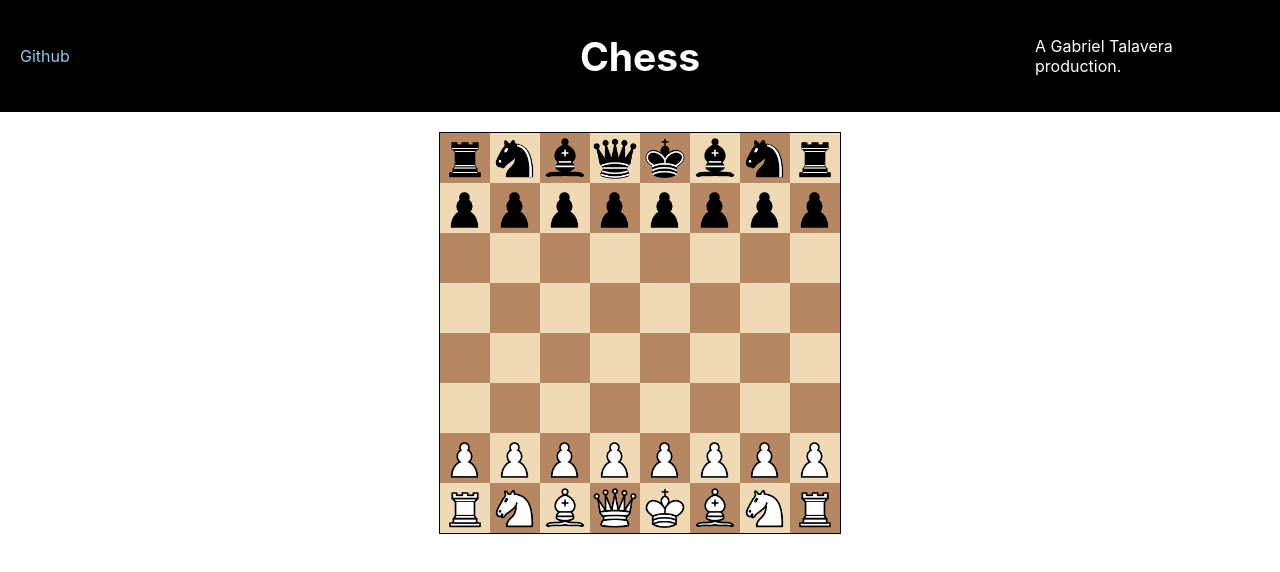
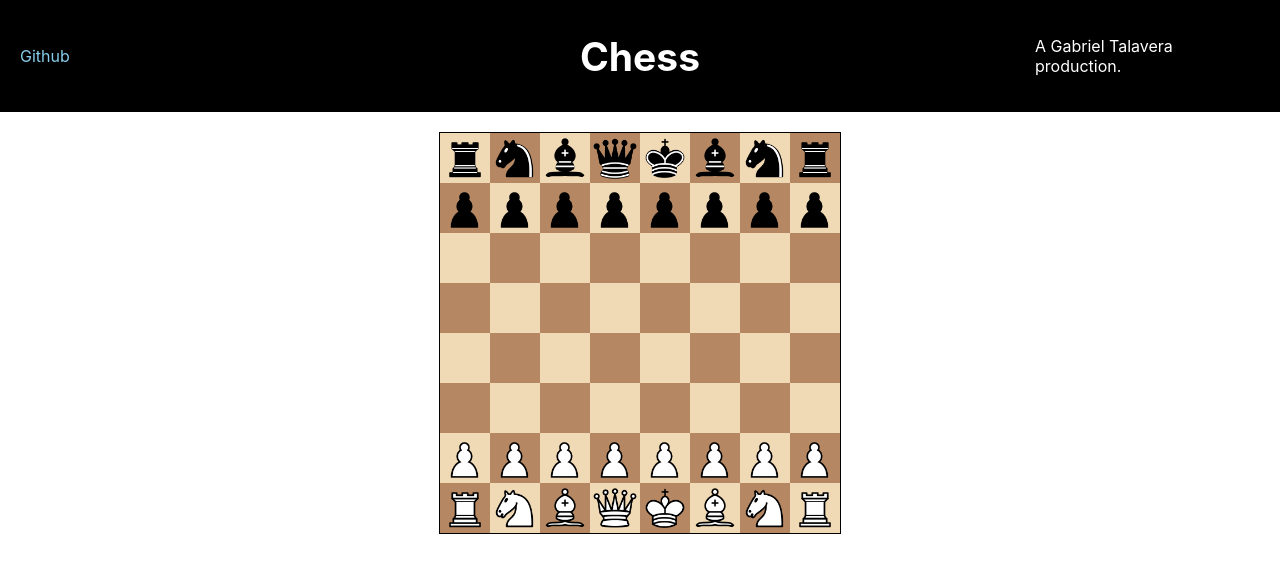
Before and after one commit to gabrieltal/chess, a React (Create React App) app: page / in a window 1280 px wide. Shown: the top 572 px of the page. Built offline with nearby package versions, Linux system fonts and the light colour scheme.

Commit message:
Set squares in the Game component state, added basic logic to move all pieces up one row, need to add logic for their moves and to indicate the piece is selected

```diff
--- a/src/components/board.jsx
+++ b/src/components/board.jsx
@@ -1,107 +1,31 @@
 import Square from './square';
 import React from 'react';
-import Knight from './pieces/knight';
-import Bishop from './pieces/bishop';
-import King from './pieces/king';
-import Queen from './pieces/queen';
-import Rook from './pieces/rook';
-import Pawn from './pieces/pawn';
 
 export default class Board extends React.Component {
-  renderSquare(x, y, piece = null) {
-    return <Square x={x} y={y} piece={piece} onClick={() => this.props.onClick(x, y, piece)} />;
+  renderSquare(index, x, y, piece = null) {
+    if (piece) {
+      return <Square key={index} index={index} x={x} y={y} piece={piece} onClick={() => this.props.onClick(index)} />;
+    } else {
+      return <Square key={index} index={index} x={x} y={y} piece={piece} />;
+    }
   }
 
   render() {
+    let displayedBoard = [];
+    let index = 0;
+
+    for (var x = 0; x < 8; x++) {
+      let boardRow = [];
+      for (var y = 0; y < 8; y++) {
+        boardRow.push(this.renderSquare(index, x, y, this.props.squares[index]));
+        index += 1;
+      }
+      displayedBoard.push(<div className="row" key={x}>{boardRow}</div>);
+    }
+
     return (
       <div className="board m-2">
-        <div className="row">
-          {this.renderSquare(0, 7, new Rook('black'))}
-          {this.renderSquare(1, 7, new Knight('black'))}
-          {this.renderSquare(2, 7, new Bishop('black'))}
-          {this.renderSquare(3, 7, new Queen('black'))}
-          {this.renderSquare(4, 7, new King('black'))}
-          {this.renderSquare(5, 7, new Bishop('black'))}
-          {this.renderSquare(6, 7, new Knight('black'))}
-          {this.renderSquare(7, 7, new Rook('black'))}
-        </div>
-
-        <div className="row">
-          {this.renderSquare(0, 6, new Pawn('black'))}
-          {this.renderSquare(1, 6, new Pawn('black'))}
-          {this.renderSquare(2, 6, new Pawn('black'))}
-          {this.renderSquare(3, 6, new Pawn('black'))}
-          {this.renderSquare(4, 6, new Pawn('black'))}
-          {this.renderSquare(5, 6, new Pawn('black'))}
-          {this.renderSquare(6, 6, new Pawn('black'))}
-          {this.renderSquare(7, 6, new Pawn('black'))}
-        </div>
-
-        <div className="row">
-          {this.renderSquare(0, 5)}
-          {this.renderSquare(1, 5)}
-          {this.renderSquare(2, 5)}
-          {this.renderSquare(3, 5)}
-          {this.renderSquare(4, 5)}
-          {this.renderSquare(5, 5)}
-          {this.renderSquare(6, 5)}
-          {this.renderSquare(7, 5)}
-        </div>
-
-        <div className="row">
-          {this.renderSquare(0, 4)}
-          {this.renderSquare(1, 4)}
-          {this.renderSquare(2, 4)}
-          {this.renderSquare(3, 4)}
-          {this.renderSquare(4, 4)}
-          {this.renderSquare(5, 4)}
-          {this.renderSquare(6, 4)}
-          {this.renderSquare(7, 4)}
-        </div>
-
-        <div className="row">
-          {this.renderSquare(0, 3)}
-          {this.renderSquare(1, 3)}
-          {this.renderSquare(2, 3)}
-          {this.renderSquare(3, 3)}
-          {this.renderSquare(4, 3)}
-          {this.renderSquare(5, 3)}
-          {this.renderSquare(6, 3)}
-          {this.renderSquare(7, 3)}
-        </div>
-
-        <div className="row">
-          {this.renderSquare(0, 2)}
-          {this.renderSquare(1, 2)}
-          {this.renderSquare(2, 2)}
-          {this.renderSquare(3, 2)}
-          {this.renderSquare(4, 2)}
-          {this.renderSquare(5, 2)}
-          {this.renderSquare(6, 2)}
-          {this.renderSquare(7, 2)}
-        </div>
-
-        <div className="row">
-          {this.renderSquare(0, 1, new Pawn('white'))}
-          {this.renderSquare(1, 1, new Pawn('white'))}
-          {this.renderSquare(2, 1, new Pawn('white'))}
-          {this.renderSquare(3, 1, new Pawn('white'))}
-          {this.renderSquare(4, 1, new Pawn('white'))}
-          {this.renderSquare(5, 1, new Pawn('white'))}
-          {this.renderSquare(6, 1, new Pawn('white'))}
-          {this.renderSquare(7, 1, new Pawn('white'))}
-        </div>
-
-        <div className="row">
-          {this.renderSquare(0, 0, new Rook('white'))}
-          {this.renderSquare(1, 0, new Knight('white'))}
-          {this.renderSquare(2, 0, new Bishop('white'))}
-          {this.renderSquare(3, 0, new Queen('white'))}
-          {this.renderSquare(4, 0, new King('white'))}
-          {this.renderSquare(5, 0, new Bishop('white'))}
-          {this.renderSquare(6, 0, new Knight('white'))}
-          {this.renderSquare(7, 0, new Rook('white'))}
-        </div>
+        {displayedBoard}
       </div>
     );
   }
--- a/src/components/game.jsx
+++ b/src/components/game.jsx
@@ -1,17 +1,79 @@
 import React from 'react';
 import Board from './board';
+import Knight from './pieces/knight';
+import Bishop from './pieces/bishop';
+import King from './pieces/king';
+import Queen from './pieces/queen';
+import Rook from './pieces/rook';
+import Pawn from './pieces/pawn';
 
 export default class Game extends React.Component {
-  handleClick(x, y, piece) {
-    console.log('yo');
-    console.log(x);
-    console.log(y);
-    console.log(piece);
+  constructor(props) {
+    super(props);
+
+    this.state = {
+      squares: this.initializeBoard()
+    };
+  }
+
+  initializeBoard() {
+    let squares = Array(64).fill(null);
+
+    // Black pieces
+    squares[0] = new Rook('black');
+    squares[1] = new Knight('black');
+    squares[2] = new Bishop('black');
+    squares[3] = new Queen('black');
+    squares[4] = new King('black');
+    squares[5] = new Bishop('black');
+    squares[6] = new Knight('black');
+    squares[7] = new Rook('black');
+
+    // Black pawns
+    squares[8]= new Pawn('black');
+    squares[9]= new Pawn('black');
+    squares[10]= new Pawn('black');
+    squares[11]= new Pawn('black');
+    squares[12]= new Pawn('black');
+    squares[13]= new Pawn('black');
+    squares[14]= new Pawn('black');
+    squares[15]= new Pawn('black');
+
+    // White pieces
+    squares[56] = new Rook('white');
+    squares[57] = new Knight('white');
+    squares[58] = new Bishop('white');
+    squares[59] = new Queen('white');
+    squares[60] = new King('white');
+    squares[61] = new Bishop('white');
+    squares[62] = new Knight('white');
+    squares[63] = new Rook('white')
+
+    // White pawns
+    squares[48] = new Pawn('white');
+    squares[49] = new Pawn('white');
+    squares[50] = new Pawn('white');
+    squares[51] = new Pawn('white');
+    squares[52] = new Pawn('white');
+    squares[53] = new Pawn('white');
+    squares[54] = new Pawn('white');
+    squares[55] = new Pawn('white');
+
+    return squares;
+  }
+
+  handleClick(index) {
+    let piece = this.state.squares[index];
+    let newSquareState = [...this.state.squares];
+
+    newSquareState[index - 8] = piece;
+    newSquareState[index] = null;
+    this.setState(oldState => ({squares: newSquareState}));
   }
 
   render() {
     return (
-      <Board onClick={(x, y, piece) => this.handleClick(x, y, piece) }/>
+      <Board squares={this.state.squares} onClick={(index) => this.handleClick(index) }/>
     );
   }
 }
--- a/src/components/square.jsx
+++ b/src/components/square.jsx
@@ -1,13 +1,6 @@
 import React from 'react';
 
 export default class Square extends React.Component {
-  constructor(props) {
-    super(props);
-    this.state = {
-      piece: props.piece
-    }
-  }
-
   squareColor(x, y) {
     if (x % 2 === 0) {
       return y % 2 === 0 ? 'bg-dark' : 'bg-light';
@@ -17,10 +10,10 @@ export default class Square extends React.Component {
   }
 
   render() {
-    if (this.state.piece) {
+    if (this.props.piece) {
       return (
         <div className={`square ${this.squareColor(this.props.x, this.props.y)}`} onClick={this.props.onClick}>
-          <img src={this.state.piece.image} alt={this.state.piece.name}/>
+          <img src={this.props.piece.image} alt={this.props.piece.name}/>
         </div>
       );
     } else {
```
